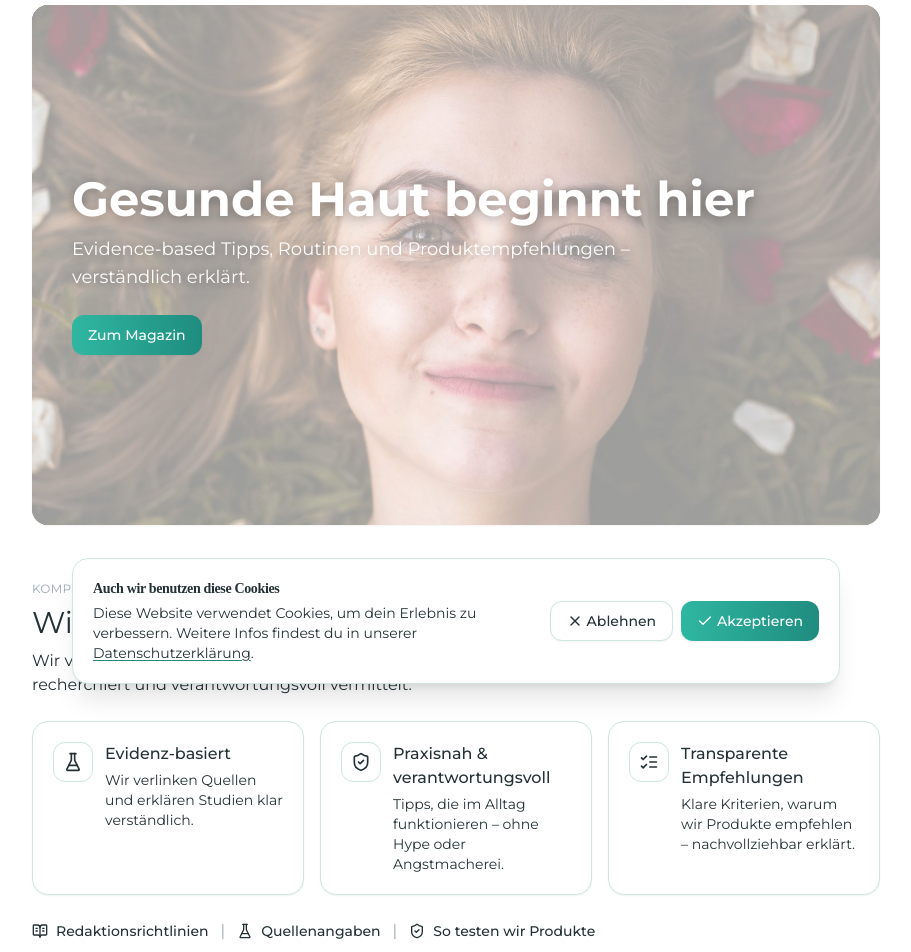
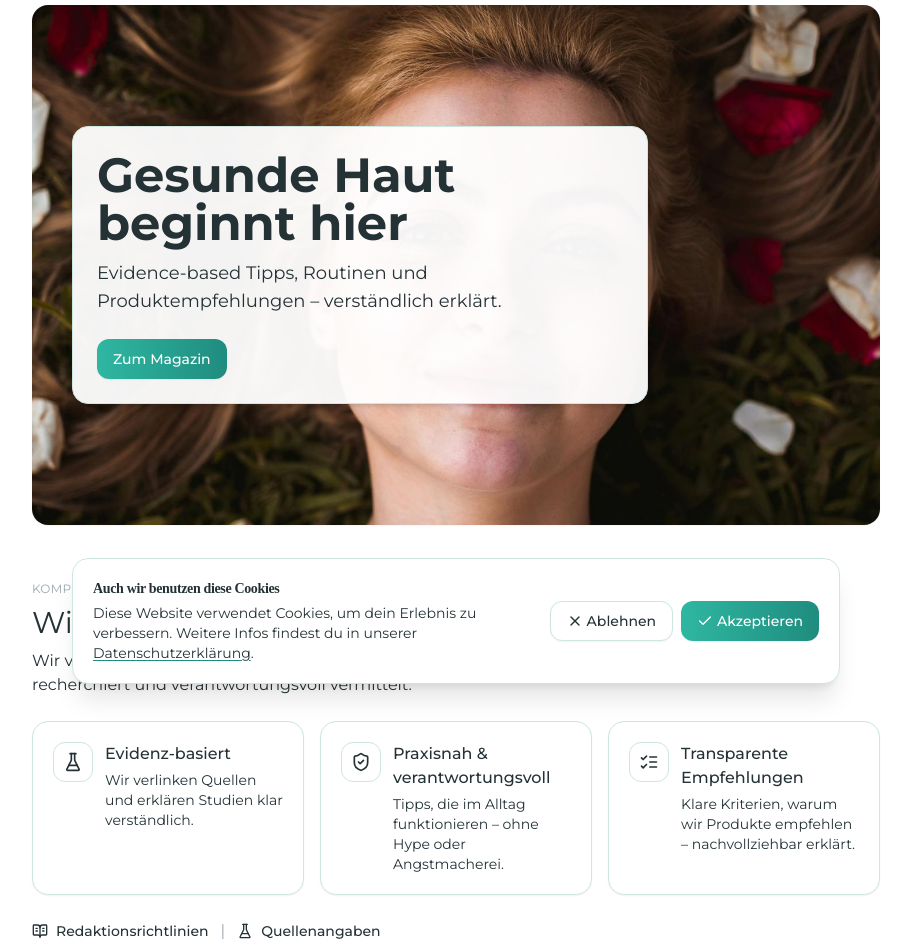
Before and after one commit to hautgesundheitmagazin-hub/website, a Next.js app: page / in a window 1280 px wide. Shown: the part 100-1052 px from the top of the page, without its empty margins (184-1095 px from the left). Built offline with nearby package versions, Linux system fonts and the light colour scheme; no server answers.

Commit message:
Update page.tsx

```diff
--- a/src/app/page.tsx
+++ b/src/app/page.tsx
@@ -83,25 +83,27 @@ function HeroBanner() {
 className="object-cover"
 />
 
-          {/* Weißes Overlay für höhere Durchsichtigkeit */}
-          <div className="absolute inset-0 bg-white/60" />
-
 {/* Text-Overlay */}
 <div className="absolute inset-0 flex items-center">
 <div className="w-full px-6 sm:px-10 py-8">
+{/* Weiße Box vor dem Bild */}
+<div
+className="max-w-xl bg-white/95 border rounded-2xl shadow-md p-5 sm:p-6"
+style={{ borderColor: "var(--sage,#CDE6DF)" }}
+>
 <h1
-                className="font-highlight font-extrabold text-3xl sm:text-4xl md:text-5xl leading-tight text-white"
+className="font-highlight font-extrabold text-3xl sm:text-4xl md:text-5xl leading-tight"
 style={{
+color: "var(--graphite,#243236)",
 fontFamily: "var(--font-montserrat, Montserrat, system-ui, sans-serif)",
-                  textShadow: "0 2px 12px rgba(0,0,0,0.35)",
 }}
 >
 Gesunde Haut beginnt hier
 </h1>
 
 <p
-                className="mt-3 max-w-2xl text-base sm:text-lg text-white"
-                style={{ textShadow: "0 1px 8px rgba(0,0,0,0.30)" }}
+className="mt-3 max-w-2xl text-base sm:text-lg"
+style={{ color: "var(--graphite,#243236)" }}
 >
 Evidence-based Tipps, Routinen und Produktempfehlungen – verständlich erklärt.
 </p>
@@ -110,6 +112,7 @@ function HeroBanner() {
 <Button asChild>
 <Link href="/blog">Zum Magazin</Link>
 </Button>
+</div>
 </div>
 </div>
 </div>
@@ -184,10 +187,7 @@ function TrustSection() {
           <Link href="/quellen" className="inline-flex items-center gap-2 text-sm font-medium underline-offset-4 hover:underline" style={{ color: "var(--graphite,#243236)" }}>
             <FlaskConical className="w-4 h-4" /> Quellenangaben
           </Link>
-          <span className="hidden sm:inline" style={{ color: "var(--fog,#9AA7AE)" }}>|</span>
-          <Link href="/methodik" className="inline-flex items-center gap-2 text-sm font-medium underline-offset-4 hover:underline" style={{ color: "var(--graphite,#243236)" }}>
-            <ShieldCheck className="w-4 h-4" /> So testen wir Produkte
-          </Link>
+
         </div>
       </div>
     </section>
```
Lines whose indentation alone changed are shown as unchanged.
